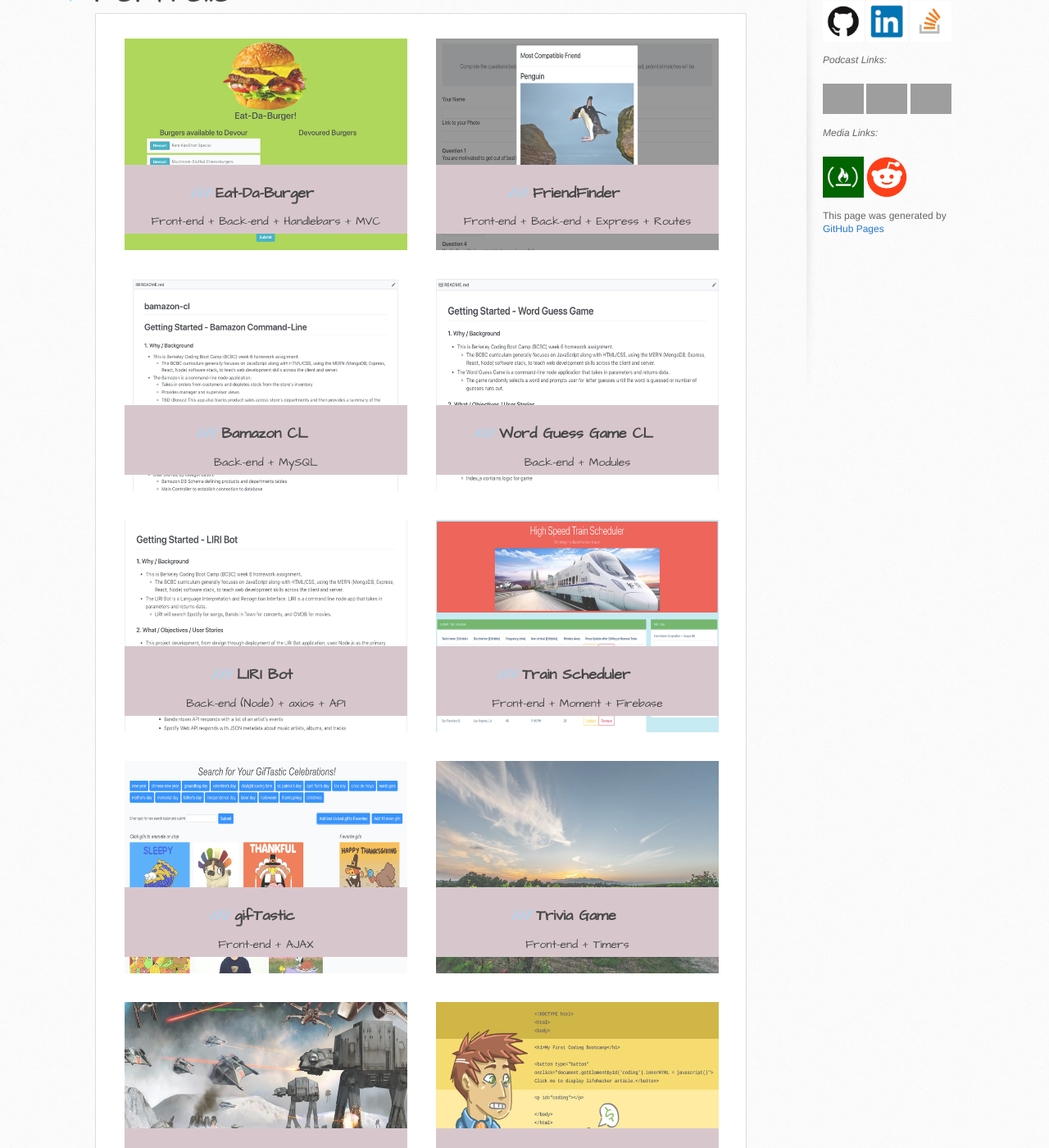
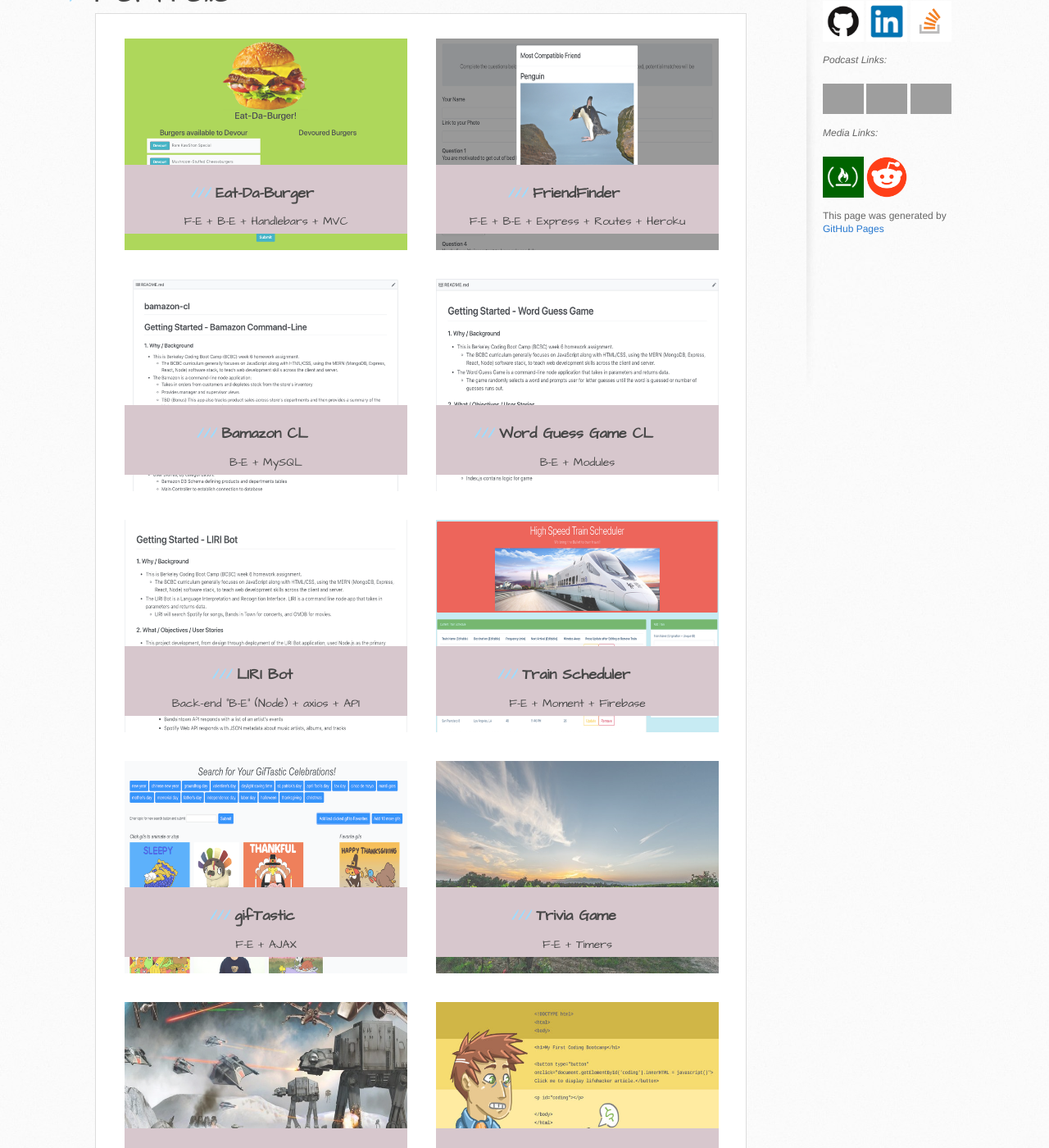
Before and after one commit to jkawahara/jkawahara.github.io, a Jekyll site: the page built from index.html, in a window 1280 px wide and 1400 px high, scrolled down 252 px. Shown: the whole window at 82% size. Built offline with Jekyll 4.4.1, drawn with Linux system fonts in a browser that asks for light colours; nearby versions of some CDN libraries; some of the changed text lies outside the part shown; grey boxes are pictures that could not be loaded.

Commit message:
Update tech verbiage

```diff
--- a/_data/portfolio.yml
+++ b/_data/portfolio.yml
@@ -4,49 +4,49 @@ projects:
 - title: Eat-Da-Burger
   url: https://serene-dawn-91369.herokuapp.com/
   img: assets/images/burger.png
-  tech: Front-end + Back-end + Handlebars + MVC
+  tech: F-E + B-E + Handlebars + MVC
 
 - title: FriendFinder
   url: https://fierce-falls-39849.herokuapp.com/
   img: assets/images/friendfinder.png
-  tech: Front-end + Back-end + Express + Routes
+  tech: F-E + B-E + Express + Routes + Heroku
 
 - title: Bamazon CL
   url: https://github.com/jkawahara/bamazon-cl
   img: assets/images/bamazon-cl.png
-  tech: Back-end + MySQL
+  tech: B-E + MySQL
 
 - title: Word Guess Game CL
   url: https://github.com/jkawahara/word-guess-game-cl
   img: assets/images/word-guess-game-cl.png
-  tech: Back-end + Modules
+  tech: B-E + Modules
 
 - title: LIRI Bot
   url: https://github.com/jkawahara/liri-node-app
   img: assets/images/liri-bot.png
-  tech: Back-end (Node) + axios + API
+  tech: Back-end "B-E" (Node) + axios + API
 
 - title: Train Scheduler
   url: https://jkawahara.github.io/firebase/
   img: assets/images/trainscheduler.png
-  tech: Front-end + Moment + Firebase
+  tech: F-E + Moment + Firebase
 
 - title: gifTastic
   url: https://jkawahara.github.io/gifTastic/
   img: assets/images/giftastic.png
-  tech: Front-end + AJAX
+  tech: F-E + AJAX
 
 - title: Trivia Game
   url: https://jkawahara.github.io/TriviaGame/
   img: assets/images/triviagame.jpg
-  tech: Front-end + Timers
+  tech: F-E + Timers
 
 - title: RPG Game
   url: https://jkawahara.github.io/unit-4-game/
   img: assets/images/rpg.jpg
-  tech: Front-end + jQuery
+  tech: F-E + jQuery + GitHub Pgs
 
 - title: Word Guess
   url: https://jkawahara.github.io/Word-Guess-Game/
   img: assets/images/bootcamp.jpg
-  tech: Front-end (HTML/CSS/JS) + Events
+  tech: Front-end "F-E" (HTML/CSS/JS) + Events
```
